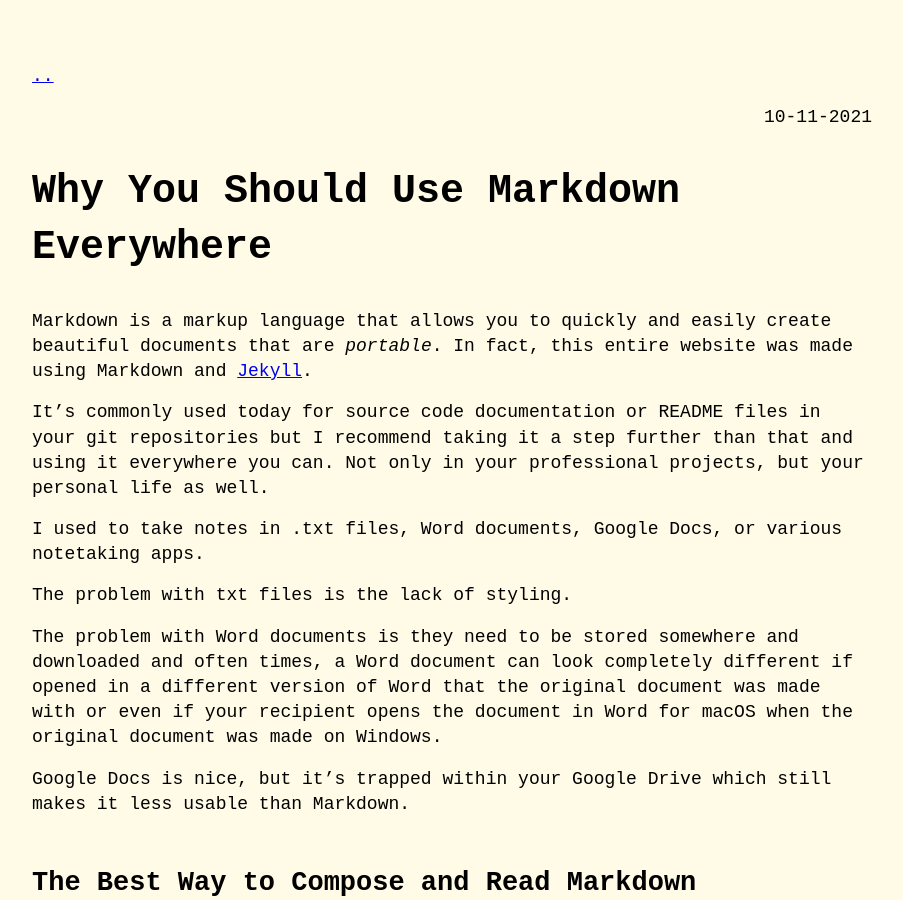
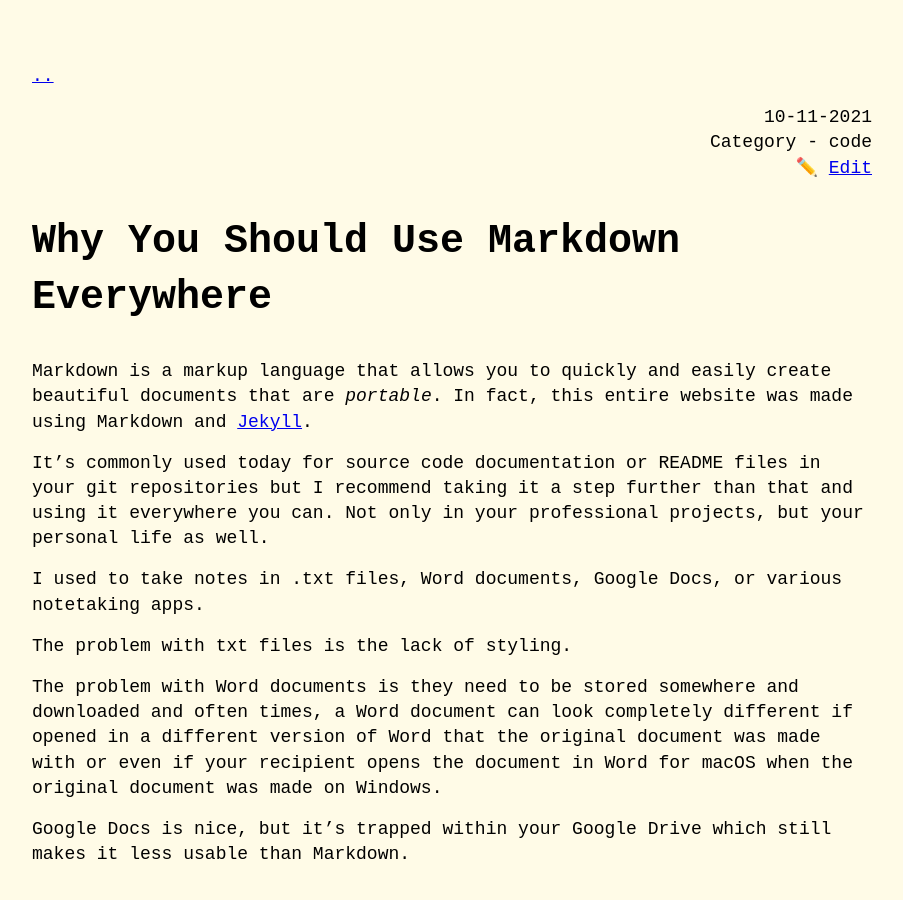
Before and after one commit to tatelax/tatelax.github.io, a Jekyll site: the page built from _posts/2021-10-11-markdown-everything.md, in a window 1280 px wide and 900 px high. Shown: the whole window, without its empty margins (188-1091 px from the left). Built offline with Jekyll 4.4.1, drawn with Linux system fonts in a browser that asks for light colours.

Commit message:
Add source links

```diff
--- a/_layouts/page.html
+++ b/_layouts/page.html
@@ -7,7 +7,10 @@ layout: default
 <p class="post-meta">
     {% if page.date-updated %}
     <br/><time datetime="{{ page.date-updated }}">Updated {{ page.date-updated | date: site.theme_config.date_format }}</time>
-    <br/><a href={{page.source}}>✏️ View Source</a>
+    {% endif %}
+
+    {% if page.date-updated %}
+    <br/><a href={{ page.source }}>✏️ View Source</a>
     {% endif %}
 </p>
 
--- a/_layouts/post.html
+++ b/_layouts/post.html
@@ -7,8 +7,17 @@ layout: default
 <article>
   <p class="post-meta">
     <time datetime="{{ page.date }}">{{ page.date | date: site.theme_config.date_format }}</time>
+
+    {% if page.category %}
+    <br/>Category - {{page.category}}
+    {% endif %}
+
     {% if page.date-updated %}
     <br><time datetime="{{ page.date-updated }}">Updated {{ page.date-updated | date: site.theme_config.date_format }}</time>
+    {% endif %}
+
+    {% if page.source %}
+    <br/>✏️ <a href="{{ page.source }}">Edit</a>
     {% endif %}
   </p>
 
--- a/_posts/2021-10-11-markdown-everything.md
+++ b/_posts/2021-10-11-markdown-everything.md
@@ -2,6 +2,7 @@
 layout: post
 category: code
 title: Why You Should Use Markdown Everywhere
+source: https://github.com/tatelax/tatelax.github.io/blob/master/_posts/2021-10-11-markdown-everything.md
 ---
 
 Markdown is a markup language that allows you to quickly and easily create beautiful documents that are *portable*. In fact, this entire website was made using Markdown and [Jekyll](https://jekyllrb.com/).
```
Also changed, not shown: _posts/2021-10-06-a-simple-explanation-of-ecs.md (renamed from _posts/2021-10-06-a-simple-explanation-of-ecs.markdown, +1 -0 lines), _posts/2021-10-12-ci-cd-in-unity.md (+1 -0 lines).
